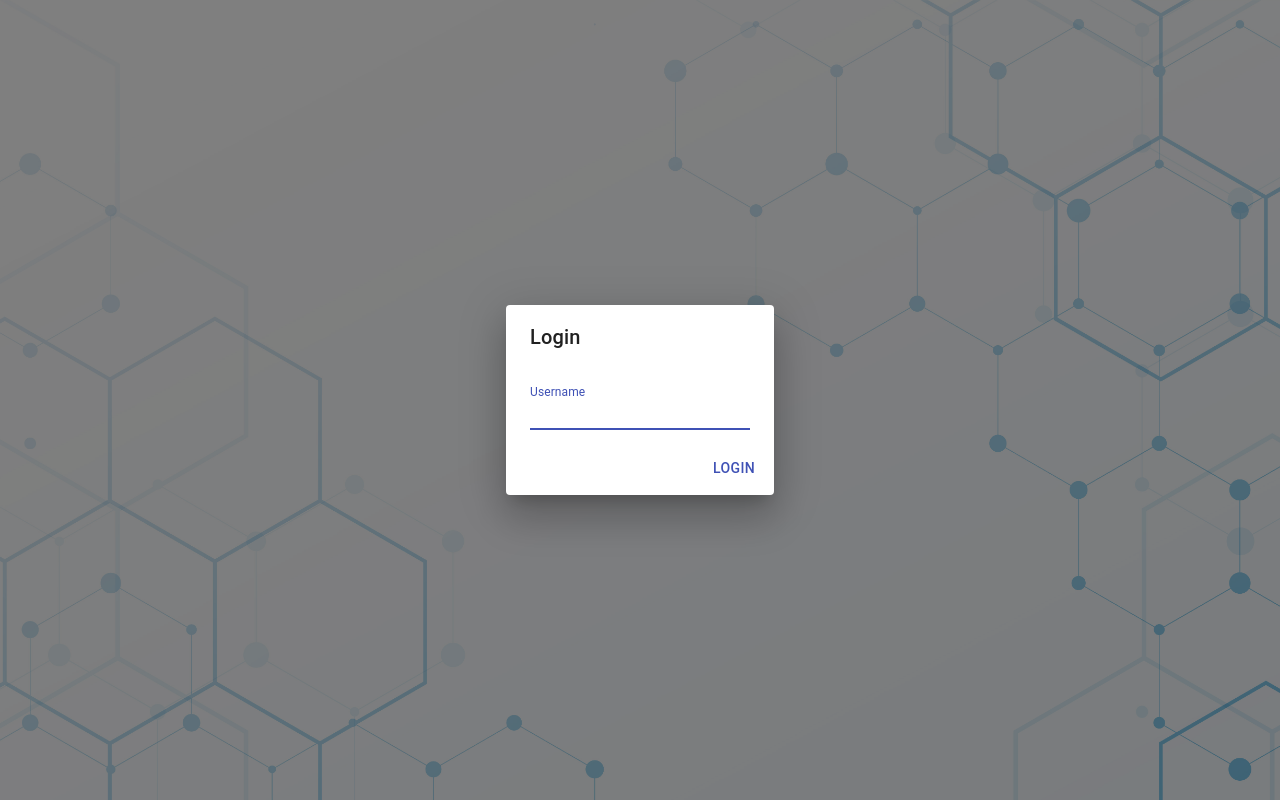
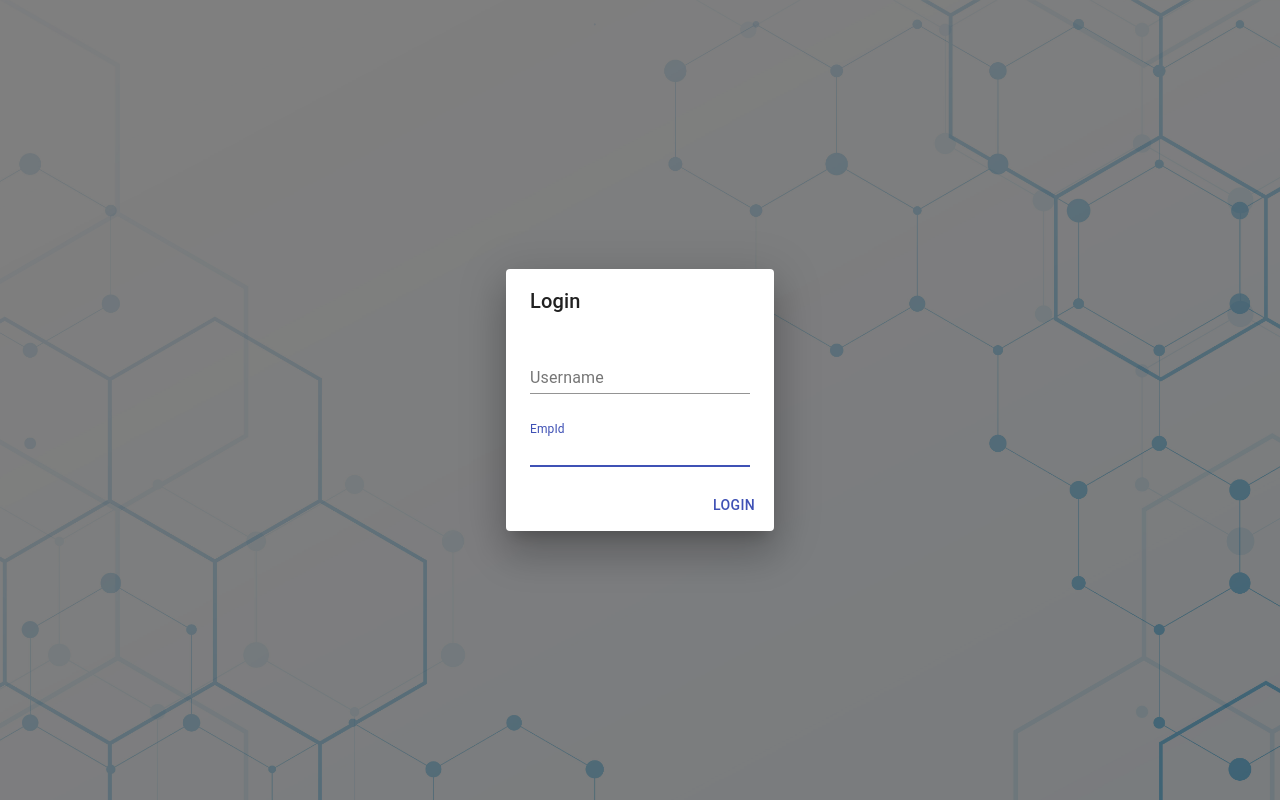
Before and after one commit to merfanian/HosptialFront, a React (Create React App) app: page /login in a window 1280 px wide. Shown: the top 800 px of the page. Built offline with nearby package versions, Linux system fonts and the light colour scheme.

Commit message:
Change login page

```diff
--- a/src/Login.js
+++ b/src/Login.js
@@ -2,6 +2,7 @@ import React, { Component } from 'react';
 import Button from '@material-ui/core/Button';
 import TextField from '@material-ui/core/TextField';
 import Dialog from '@material-ui/core/Dialog';
+import Radio from '@material-ui/core/Radio';
 
 import DialogActions from '@material-ui/core/DialogActions';
 import DialogContent from '@material-ui/core/DialogContent';
@@ -13,20 +14,28 @@ import { withRouter } from 'react-router-dom';
 
 class Login extends Component {
     constuctor() {
-        this.routeChange = this.routeChange.bind(this);
-        this.state = { role: 'guest' };
+        this.state = { id: '', role: '' };
     }
 
     onSubmit = e => {
         e.preventDefault();
         const form = {
-            role: this.state.role,
+            id: this.state.id,
         };
-
-        window.location.href = '/' + 'patient' + '?' + 'id=' + form.role;
+        if (this.state.role == '' || this.state.role == null)
+            window.location.href = '/' + 'patient' + '?' + 'id=' + form.id;
+        else
+            window.location.href =
+                '/' + 'doctor' + '?' + 'id=' + this.state.role;
     };
 
     handleChange = e => {
+        this.setState({
+            id: e.target.value,
+        });
+    };
+
+    handleDoctorChange = e => {
         this.setState({
             role: e.target.value,
         });
@@ -52,6 +61,17 @@ class Login extends Component {
                             fullWidth
                         />
                     </DialogContent>
+                    <DialogContent>
+                        <TextField
+                            autoFocus
+                            margin="dense"
+                            id="doctorname"
+                            label="EmpId"
+                            type="username"
+                            onChange={e => this.handleDoctorChange(e)}
+                            fullWidth
+                        />
+                    </DialogContent>
                     <DialogActions>
                         <Button onClick={e => this.onSubmit(e)} color="primary">
                             Login
```
